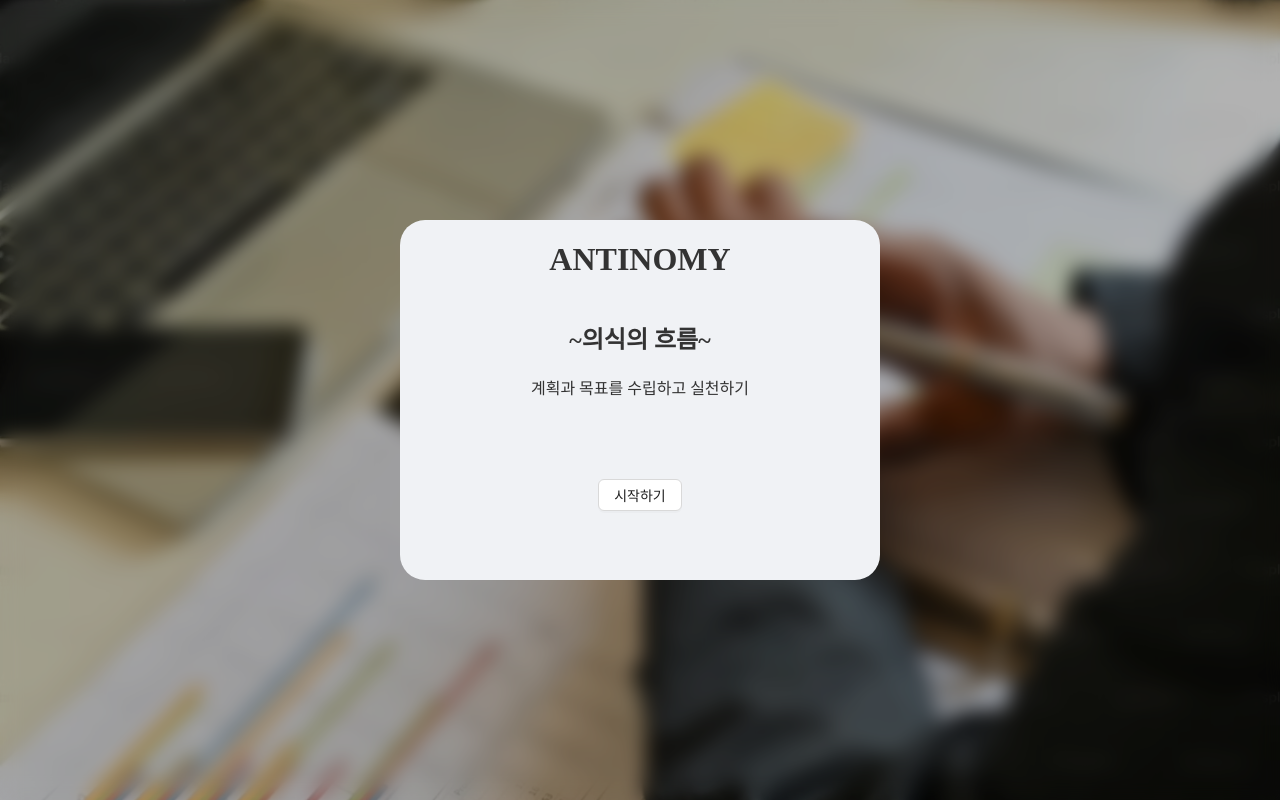
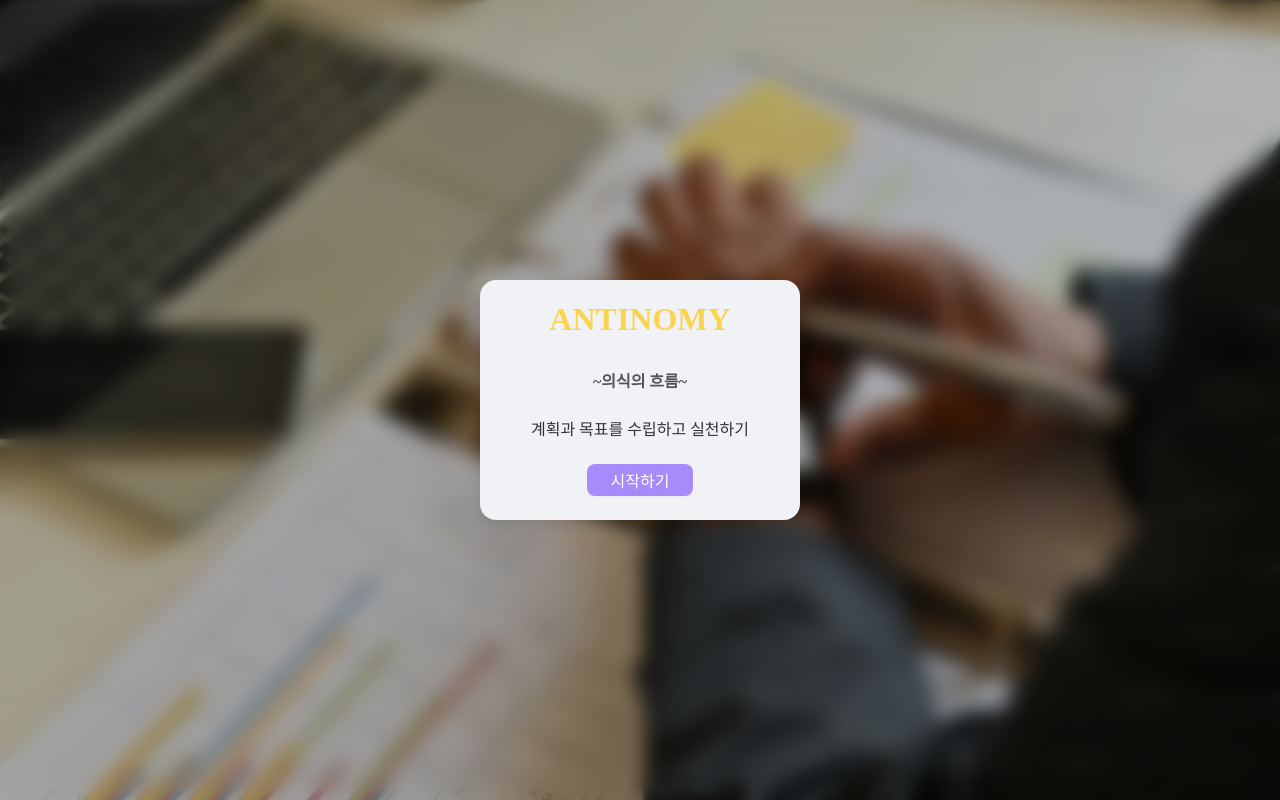
Before and after one commit to TechginusTG/Antinomy, a React (Vite) app in the folder client/: page / in a window 1280 px wide. Built offline with nearby package versions, Linux system fonts and the light colour scheme.

Commit message:
Landing page edit

```diff
--- a/client/src/pages/Landing/Landing.module.css
+++ b/client/src/pages/Landing/Landing.module.css
@@ -9,6 +9,19 @@
     background-position: center;
     position: relative;
     transition: background-image 0.4s ease-in-out;
+}
+
+.Title {
+  font-size: 2rem; /* 약 32px */
+  font-weight: 700;
+  color: #FCD34D;
+  margin-bottom: 16px;
+}
+
+.subtitle {
+  font-size: 1rem; /* 16px */
+  color: #555;
+  margin-bottom: 24px;
 }
 
 .overlay {
@@ -26,17 +39,25 @@
     display: flex;
     flex-direction: column;
     align-items: center;
-    width: 480px;
-    height: 360px;
-    border-radius: 25px;
+    width: 320px;
+    height: 240px;
+    border-radius: 16px;
     background: var(--background-secondary);
+  box-shadow: 0 4px 12px rgba(0,0,0,0.1);
+
     z-index: 2;
 }
 
-.main-content Button {
-    margin-top: 5rem;
-    margin-bottom: auto;
-    background: var(--background-primary);
+.main-content Button  {
+    background-color: #A78BFA;
+    color: white;
+    font-size: 1rem; /* 16px */
+    padding: 12px 24px;
+    border-radius: 8px;
+    border: none;
+    cursor: pointer;
+    transition: background 0.3s;
+    margin: auto auto;
 }
 
 .main-content Button :global(.atn-btn) {
```
